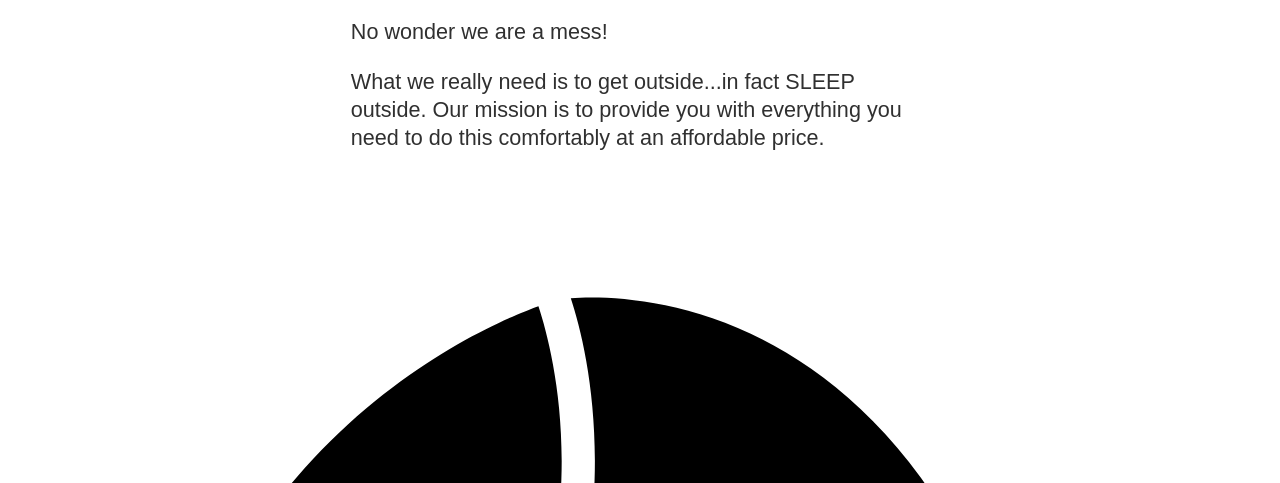
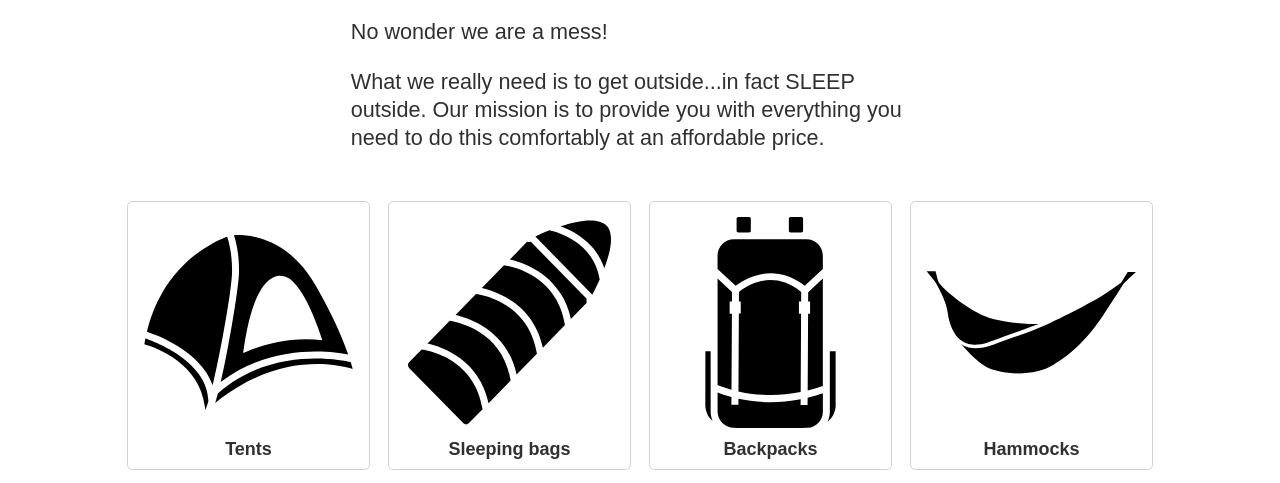
Before and after one commit to dallinmoak/sleepoutside, a Svelte app: page / in a window 1280 px wide. Shown: the part 469-952 px from the top of the page. Built offline with nearby package versions, Linux system fonts and the light colour scheme.

Commit message:
changed styles for categories on home page

```diff
--- a/src/css/style.css
+++ b/src/css/style.css
@@ -170,6 +170,27 @@ button:hover {
   text-decoration: none;
   color: var(--dark-grey);
 }
+
+.product-categories {
+  display: flex;
+  justify-content: center;
+  padding: 0.5em;
+}
+.product-categories a {
+  text-decoration: none;
+  color: var(--dark-grey);
+  padding: 0.5em;
+  border: 1px solid var(--light-grey);
+  margin: 0.5em;
+  border-radius: 0.3em;
+  text-align: center;
+  width: 100%;
+  font-weight: bold;
+}
+.product-categories a:hover {
+  background-color: var(--light-grey);
+  transition: background-color 0.2s;
+}
 /* Styles for product lists */
 .product-card {
   flex: 1 1 45%;
```
